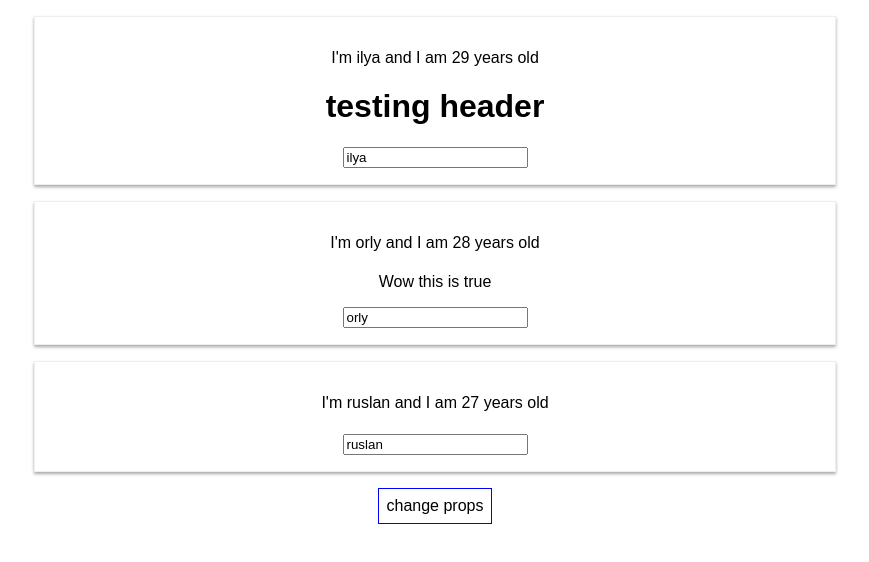
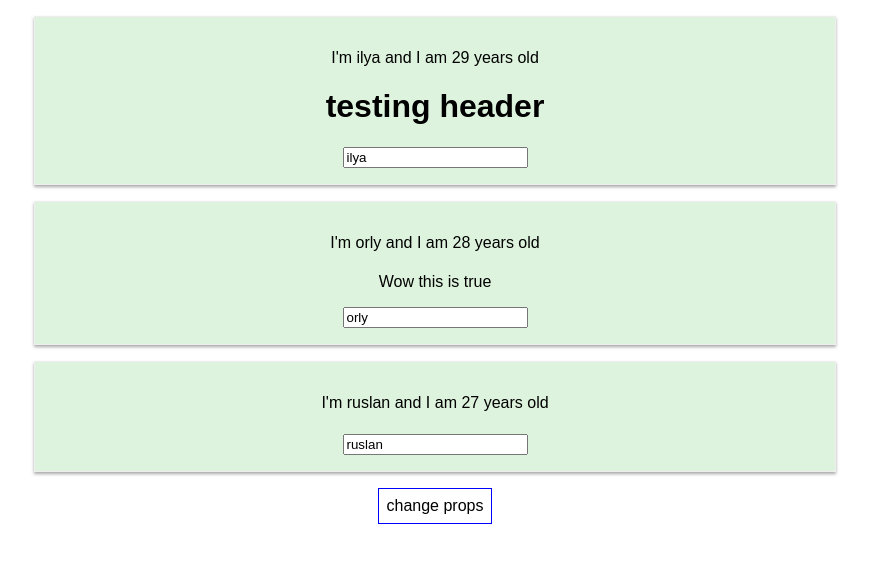
Before and after one commit to ilyakolker/react-udemy, a React (Create React App) app: page / in a window 1280 px wide. Shown: the top 562 px of the page, without its empty margins (205-1074 px from the left). Built offline with nearby package versions, Linux system fonts and the light colour scheme.

Commit message:
lesson 50 -

```diff
--- a/src/App.js
+++ b/src/App.js
@@ -30,13 +30,21 @@ SwitchHandlerInput = (e) => {
       {name: "ilya", age:29},
       {name: e.target.value, age:28},
       {name: "ruslan", age:27}
-    ]
+    ],
+    showPersons : false,
+  })
+}
+
+togglePersonHandler = () => {
+    const doesShow = this.state.showPersons;
+    this.setState({
+      showPersons : !doesShow
     })
 }
 
   render() {
 
-  const  style ={
+  const  style = {
       backgroundColor: 'white',
       font: 'inherit',
       border: '1px solid blue',
@@ -46,6 +54,9 @@ SwitchHandlerInput = (e) => {
 
     return (
       <div className="App">
+     {
+       !this.state.showPersons ?
+        <div>
             <Person
               name={this.state.persons[0].name}
               age={this.state.persons[0].age}
@@ -53,14 +64,18 @@ SwitchHandlerInput = (e) => {
             <Person
               name={this.state.persons[1].name}
               age={this.state.persons[1].age}
-        click={this.SwitchNameHandler.bind(this, "Da king")}
-        changed={this.SwitchHandlerInput}>Wow this is true</Person>
+              click={this.SwitchNameHandler.bind(this, "Da king")}// Better to use bind
+              changed={this.SwitchHandlerInput}
+              >Wow this is true</Person>
             <Person
               name={this.state.persons[2].name}
               age={this.state.persons[2].age}/>
+        </div> : null
+      }
       <button
       style={style}
-      onClick={()=>this.SwitchNameHandler("kolker")}>change props</button>
+      onClick={this.togglePersonHandler}//not a good practice to use method
+      >change props</button>
       </div>
     );
   }
--- a/src/Person/Person.css
+++ b/src/Person/Person.css
@@ -5,4 +5,5 @@
     box-shadow: 0 2px 3px rgb(168, 168, 168);
     padding: 16px;
     text-align: center;
+    background-color: rgb(221, 243, 221)
 }
```
Also changed, not shown: 1 other file (tests, documents, lock files or other folders). Lines whose indentation alone changed are shown as unchanged.
